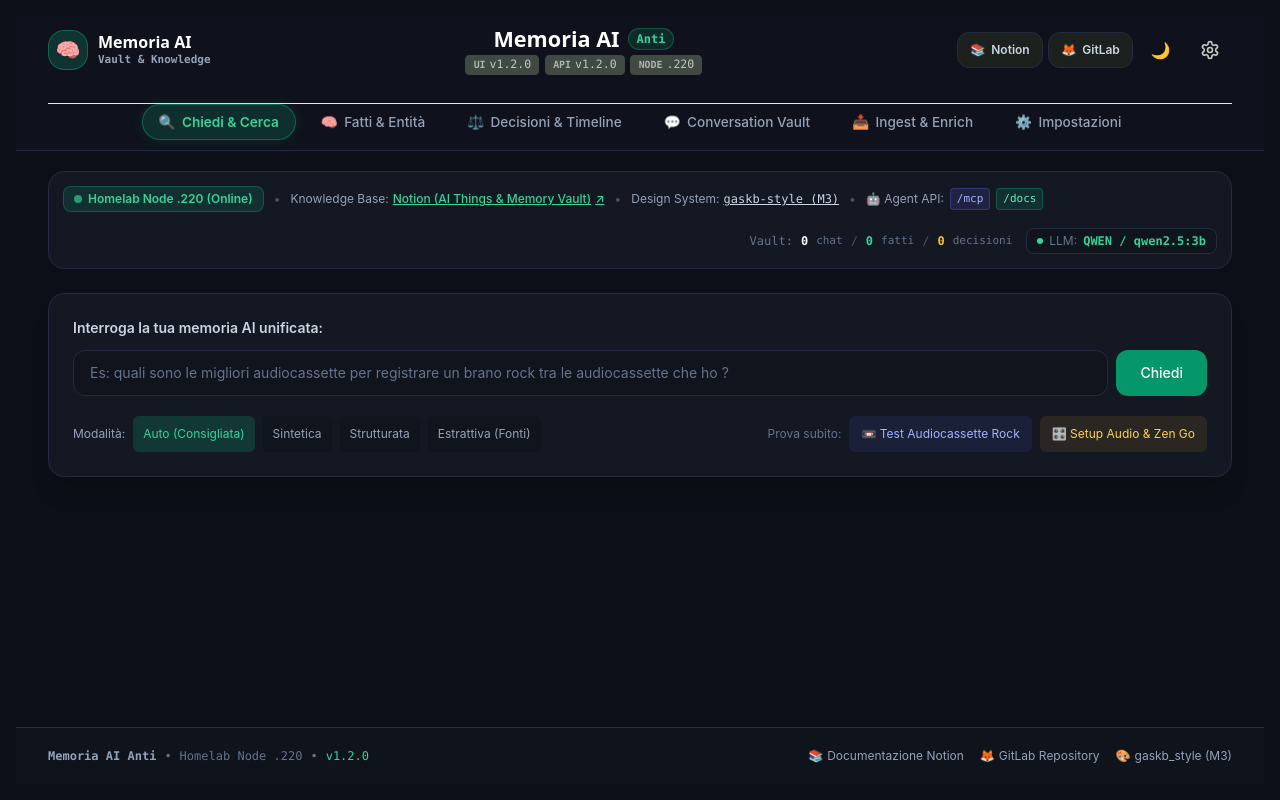
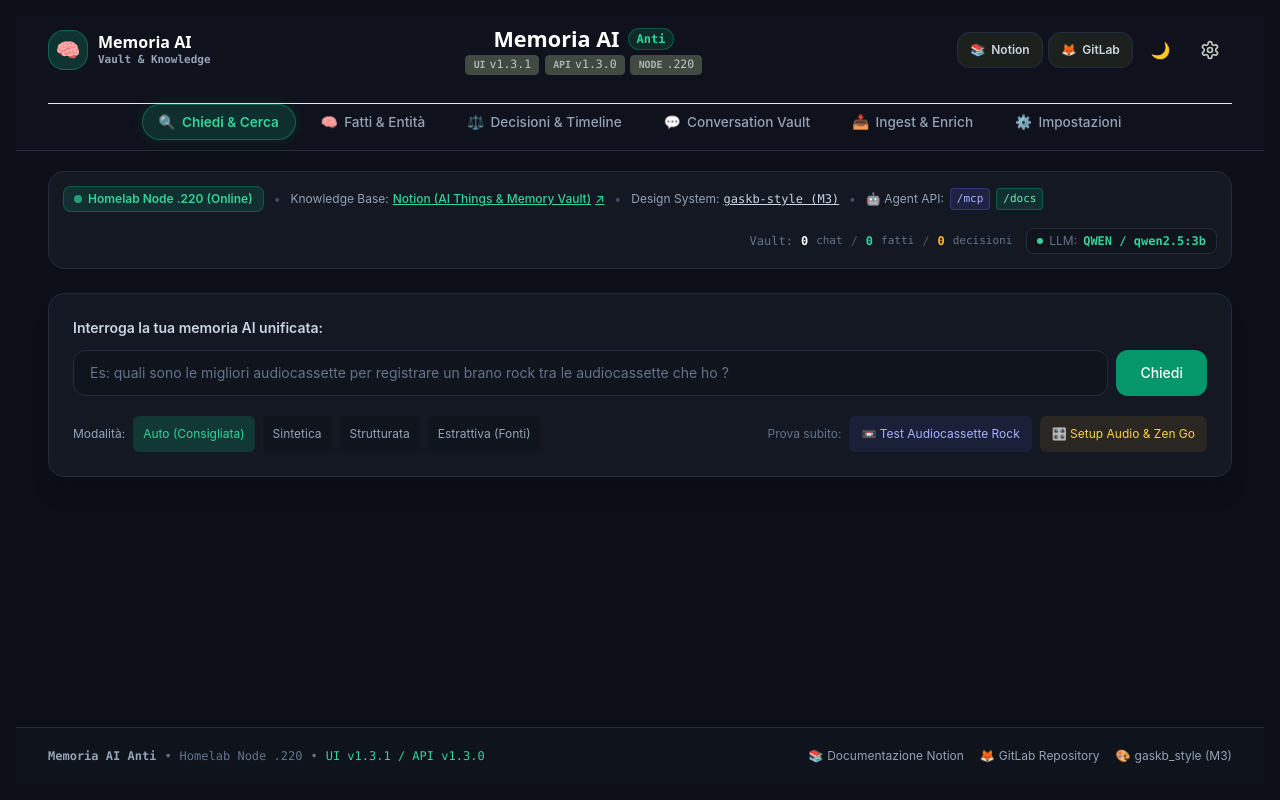
Before and after one commit to gaskb/engramvault, a FastAPI app: page / in a window 1280 px wide. Run offline with FastAPI, Linux system fonts and the light colour scheme; data that the repository does not hold is empty; some libraries are stand-ins or nearby versions.

Commit message:
chore(release): bump UI v1.3.1 & API v1.3.0 and centralize dual versioning

```diff
--- a/memoria/config.py
+++ b/memoria/config.py
@@ -1,5 +1,10 @@
 import os
 from pathlib import Path
+
+# Versioning (Semantic Versioning - Dual UI / API)
+APP_VERSION = "1.3.1"
+UI_VERSION = "1.3.1"
+API_VERSION = "1.3.0"
 
 DEFAULT_DATA_DIR = Path(os.getenv("MEMORIA_DATA_DIR", Path.home() / ".memoria"))
 DEFAULT_DB_PATH = Path(os.getenv("MEMORIA_DB_PATH", DEFAULT_DATA_DIR / "vault.db"))
--- a/memoria/mcp_server.py
+++ b/memoria/mcp_server.py
@@ -15,7 +15,7 @@ import urllib.request
 import uuid
 from typing import Any, Dict, List, Optional
 
-from memoria.config import DEFAULT_DB_PATH
+from memoria.config import API_VERSION, DEFAULT_DB_PATH
 from memoria.db.engine import Database
 from memoria.db.models import DecisionRecord, StatementRecord
 from memoria.knowledge.extractor import guess_category
@@ -25,7 +25,7 @@ DEFAULT_REMOTE_URL = os.environ.get("MEMORIA_API_URL", "http://localhost:5006").
 
 MCP_SERVER_INFO = {
     "name": "memoria-ai-mcp",
-    "version": "1.1.0",
+    "version": API_VERSION,
 }
 
 MCP_INSTRUCTIONS = (
--- a/memoria/web/app.py
+++ b/memoria/web/app.py
@@ -15,7 +15,15 @@ from fastapi.staticfiles import StaticFiles
 from fastapi.templating import Jinja2Templates
 from pydantic import BaseModel
 
-from memoria.config import DEFAULT_DB_PATH, DEFAULT_INCOMING_DIR, WATCH_INTERVAL, WATCH_ENABLED
+from memoria.config import (
+    API_VERSION,
+    APP_VERSION,
+    DEFAULT_DB_PATH,
+    DEFAULT_INCOMING_DIR,
+    UI_VERSION,
+    WATCH_ENABLED,
+    WATCH_INTERVAL,
+)
 from memoria.db.engine import Database
 from memoria.db.models import DecisionRecord, StatementRecord
 from memoria.knowledge.enricher import KnowledgeEnricher
@@ -145,6 +153,7 @@ def create_app(db_path: Path | str = DEFAULT_DB_PATH) -> FastAPI:
     app = FastAPI(
         title="Memoria AI Anti",
         description="Personal AI Conversation Vault & Knowledge Layer",
+        version=API_VERSION,
         lifespan=lifespan,
     )
     if STATIC_DIR.exists():
@@ -158,12 +167,22 @@ def create_app(db_path: Path | str = DEFAULT_DB_PATH) -> FastAPI:
         return templates.TemplateResponse(
             request=request,
             name="index.html",
-            context={"stats": stats, "db_name": db.db_path.name},
+            context={
+                "stats": stats,
+                "db_name": db.db_path.name,
+                "app_version": APP_VERSION,
+                "ui_version": UI_VERSION,
+                "api_version": API_VERSION,
+            },
         )
 
     @app.get("/api/stats")
     async def get_stats():
-        return db.get_stats()
+        s = db.get_stats()
+        s["app_version"] = APP_VERSION
+        s["ui_version"] = UI_VERSION
+        s["api_version"] = API_VERSION
+        return s
 
     @app.post("/api/query")
     async def run_query(payload: QueryRequest):
--- a/memoria/web/templates/index.html
+++ b/memoria/web/templates/index.html
@@ -227,9 +227,9 @@
                         <span class="text-white">Memoria AI</span>
                         <span class="text-xs px-2 py-0.5 rounded-full bg-emerald-500/15 text-emerald-400 border border-emerald-500/30 font-mono">Anti</span>
                     </h1>
-                    <div class="version-badges" title="Versioni attive: Frontend e Backend separati">
-                        <span class="version-badge"><span class="version-badge-label">UI</span> v1.2.0</span>
-                        <span class="version-badge"><span class="version-badge-label">API</span> v1.2.0</span>
+                    <div class="version-badges" title="Versioni attive: Frontend (UI) e Backend (API) separati">
+                        <span class="version-badge"><span class="version-badge-label">UI</span> v{{ ui_version or '1.3.1' }}</span>
+                        <span class="version-badge"><span class="version-badge-label">API</span> v{{ api_version or '1.3.0' }}</span>
                         <span class="version-badge"><span class="version-badge-label">NODE</span> .220</span>
                     </div>
                 </div>
@@ -1753,7 +1753,7 @@
                 <span>•</span>
                 <span>Homelab Node .220</span>
                 <span>•</span>
-                <span class="text-emerald-400">v1.2.0</span>
+                <span class="text-emerald-400">UI v{{ ui_version or '1.3.1' }} / API v{{ api_version or '1.3.0' }}</span>
             </div>
             <div class="flex items-center flex-wrap gap-4 text-xs">
                 <a href="https://app.notion.com/p/AI-Things-00000000000000000000000000000000" target="_blank" rel="noopener" class="text-slate-400 hover:text-emerald-400 transition flex items-center gap-1">
--- a/pyproject.toml
+++ b/pyproject.toml
@@ -4,7 +4,7 @@ build-backend = "setuptools.build_meta"
 
 [project]
 name = "memoria-ai-anti"
-version = "0.1.0"
+version = "1.3.1"
 description = "Personal AI Conversation Vault, Hybrid Search & Knowledge Layer for Homelab"
 readme = "README.md"
 requires-python = ">=3.10"
```
